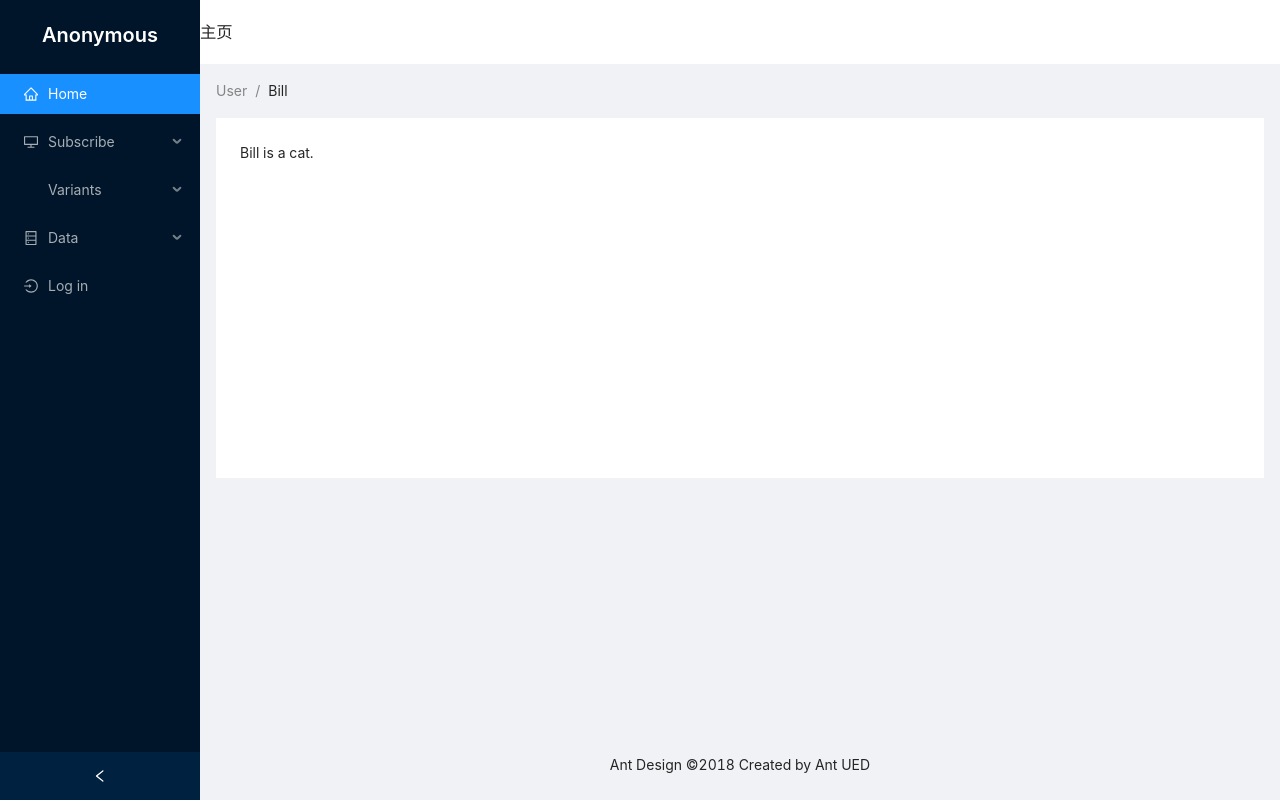
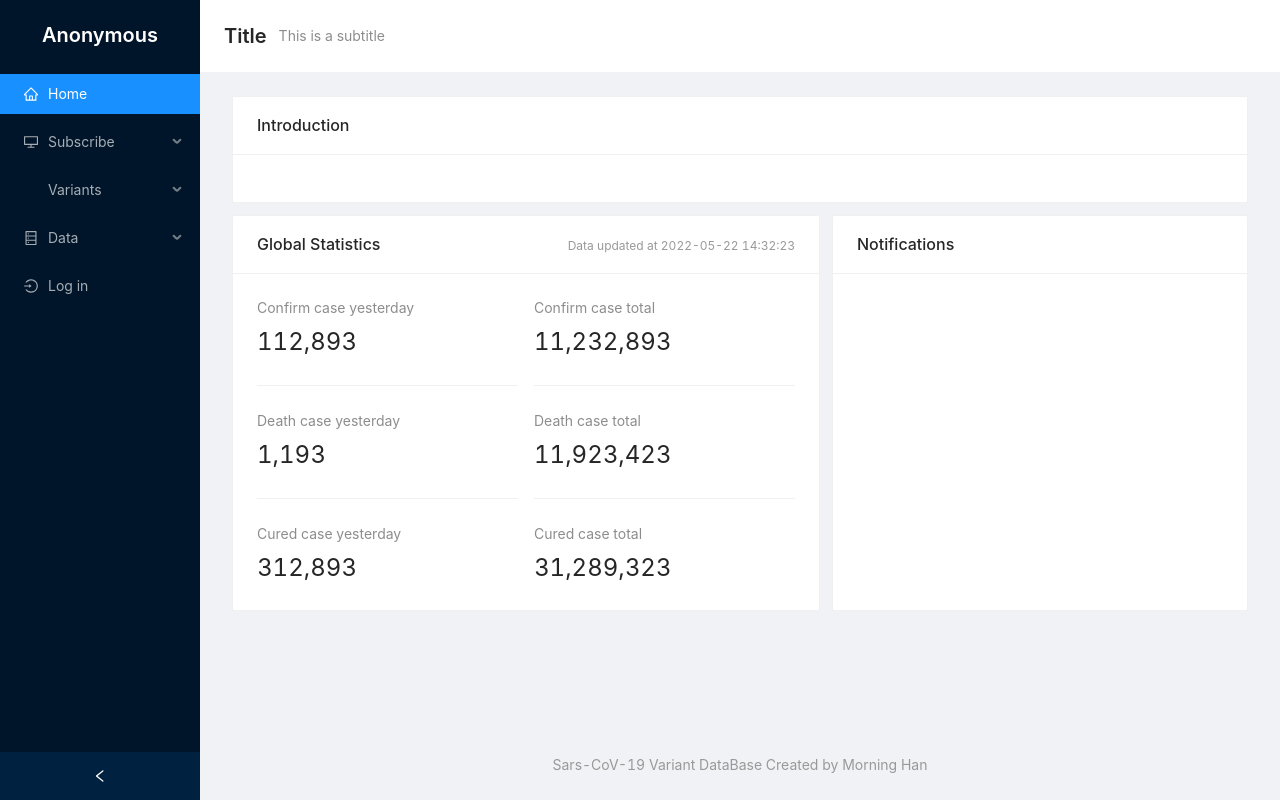
Before and after one commit to MaxMorning/SaVaDB, a React (Create React App) app in the folder Frontend/sava_frontend/: page / in a window 1280 px wide. Built offline with nearby package versions, Linux system fonts and the light colour scheme; no server answers.

Commit message:
[FRONTEND] HomeApp 基本结构完成

```diff
--- a/Frontend/sava_frontend/src/App.js
+++ b/Frontend/sava_frontend/src/App.js
@@ -1,11 +1,15 @@
-import React, { Component } from 'react';
+import React, { Component, lazy, Suspense } from 'react';
 import './App.css';
-import { Layout, Breadcrumb } from 'antd';
+import { Layout, PageHeader } from 'antd';
 import MySider from './component/MySider';
 import "antd/dist/antd.min.css";
 import Requester from './utils/Requester';
 
 const { Header, Content, Footer } = Layout;
+
+// 设置懒加载
+const HomeApp = lazy(()=>import('./AppBuiltIn/HomeApp'))
+
 
 export default class App extends Component {
     constructor(props) {
@@ -36,7 +40,7 @@ export default class App extends Component {
         return (
         <Layout
             style={{
-                minHeight: '100vh',
+                minHeight: '100vh'
             }}>
             <MySider user={this.state.username} didLogin={this.state.didLogin}/>
 
@@ -45,37 +49,25 @@ export default class App extends Component {
                     className="site-layout-background"
                     style={{
                         padding: 0,
-                    }}
-                >
-                    <h1>
-                        主页
-                    </h1>
+                    }}>
+                    <PageHeader
+                        className="site-page-header"
+                        backIcon="false"
+                        title="Title"
+                        subTitle="This is a subtitle"/>
                 </Header>
                 <Content
                     style={{
-                        margin: '0 16px',
+                        margin: '32px 32px',
                     }}>
-                    <Breadcrumb
-                        style={{
-                        margin: '16px 0',
-                        }}>
-                        <Breadcrumb.Item>User</Breadcrumb.Item>
-                        <Breadcrumb.Item>Bill</Breadcrumb.Item>
-                    </Breadcrumb>
-                    <div
-                        className="site-layout-background"
-                        style={{
-                            padding: 24,
-                            minHeight: 360,
-                        }}>
-                        Bill is a cat.
-                    </div>
+                    <HomeApp />
                 </Content>
                 <Footer
                     style={{
                         textAlign: 'center',
+                        color: '#999999'
                     }}>
-                    Ant Design ©2018 Created by Ant UED
+                    Sars-CoV-19 Variant DataBase Created by Morning Han
                 </Footer>
             </Layout>
         </Layout>
--- /dev/null
+++ b/Frontend/sava_frontend/src/AppBuiltIn/HomeApp.js
@@ -0,0 +1,62 @@
+import React, { Component } from 'react';
+import { Statistic, Card, Divider, Row, Col } from 'antd';
+import "antd/dist/antd.min.css";
+
+export default class HomeApp extends Component {
+    render() {
+        return (
+            <div>
+                <Row gutter={[12, 12]}>
+                    <Col span={24}>
+                        <Card title="Introduction" bordered={true} hoverable></Card>
+                    </Col>
+
+                    <Col span={12} style={{minWidth: 600}}>
+                        <Card title="Global Statistics" bordered={true} hoverable
+                            extra={<label style={{
+                                color: "#999999",
+                                fontSize: 12
+                            }}>Data updated at 2022-05-22 14:32:23</label>}>
+                            <Row gutter={16}>
+                                <Col span={12}>
+                                    <Statistic title="Confirm case yesterday" value={112893} />
+                                    <Divider />
+                                </Col>
+
+                                <Col span={12}>
+                                    <Statistic title="Confirm case total" value={11232893} />
+                                    <Divider />
+                                </Col>
+                            </Row>
+                            <Row gutter={16}>
+                                <Col span={12}>
+                                    <Statistic title="Death case yesterday" value={1193} />
+                                    <Divider />
+                                </Col>
+
+                                <Col span={12}>
+                                    <Statistic title="Death case total" value={11923423} />
+                                    <Divider />
+                                </Col>
+                            </Row>
+                            <Row gutter={16}>
+                                <Col span={12}>
+                                    <Statistic title="Cured case yesterday" value={312893} />
+                                </Col>
+
+                                <Col span={12}>
+                                    <Statistic title="Cured case total" value={31289323} />
+                                </Col>
+                            </Row>
+                        </Card>
+                    </Col>
+
+                    <Col span={12} flex="auto">
+                        <Card title="Notifications" bordered={true} hoverable style={{height: "100%"}}>
+                        </Card>
+                    </Col>
+                </Row>
+            </div>
+        );
+    }
+}
```
